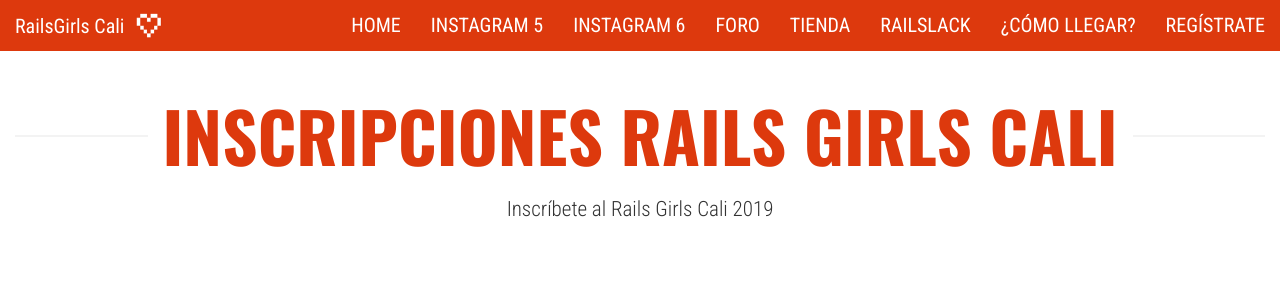
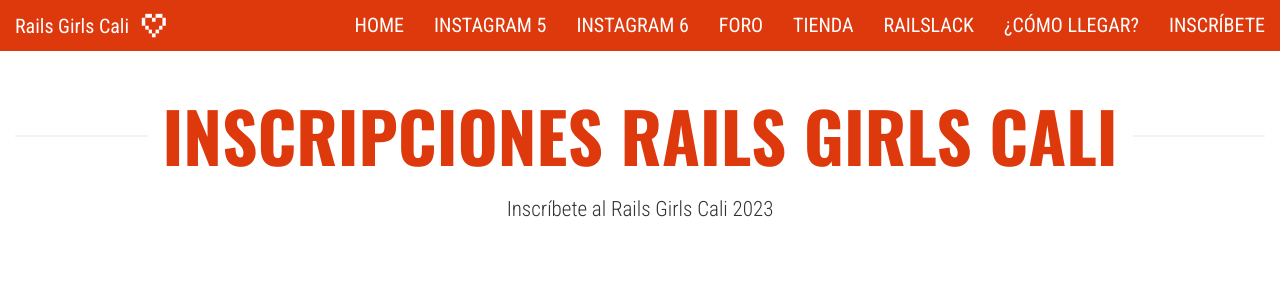
Before and after one commit to railsgirls-cali/railsgirls-cali.github.io, a Jekyll site: the page built from _pages/registro.md, in a window 1280 px wide and 900 px high. Shown: the top 306 px of the window. Built offline with Jekyll 4.4.1, drawn with Linux system fonts in a browser that asks for light colours; nearby versions of some CDN libraries; some of the changed text lies outside the part shown.

Commit message:
updated RG Cali version text and embed form by 2023 version

```diff
--- a/_data/global.yml
+++ b/_data/global.yml
@@ -1,9 +1,9 @@
 # Site Settings
-title: 'RailsGirls Cali'
+title: 'Rails Girls Cali'
 description: 'Aquí encontrarás las guías de nuestros talleres.'
 url: 'https://railsgirlscali.com' # the base hostname & protocol for your site
-footer_text: 'Rails Girls Cali 2022'
-new_event_message: 'Inscríbete a Rails Girls Cali 2022 <a target="_blank" href="http://bit.ly/2o26wvV">aquí</a>'
+footer_text: 'Rails Girls Cali 2023'
+new_event_message: 'Inscríbete a Rails Girls Cali 2023 <a target="_blank" href="https://forms.gle/qmABhrjA3nSGS8T18">aquí</a>'
 
 # Admin Settings
 admin_name: 'Juan Roa'
--- a/_data/nav.yml
+++ b/_data/nav.yml
@@ -6,4 +6,4 @@ main:
     - { url: '/tienda', text: 'Tienda' }
     - { url: '/slack', text: 'Railslack' }
     - { url: '/location', text: '¿Cómo llegar?' }
-    - { url: '/registro', text: 'Regístrate' }
+    - { url: '/registro', text: 'Inscríbete' }
--- a/_pages/registro.md
+++ b/_pages/registro.md
@@ -1,13 +1,13 @@
 ---
 layout: inner
 title: Inscripciones Rails Girls Cali
-lead_text: Inscríbete al Rails Girls Cali 2019
+lead_text: Inscríbete al Rails Girls Cali 2023
 permalink: /registro/
 ---
 <div class="row">
     <div class="text-center col-xs-12">
         <iframe
-        src="https://docs.google.com/forms/d/e/1FAIpQLSdHBYnhHdZb7jm4GjBPAopwd4U7iyZYG1f_S9eW_T8c0iDr6Q/viewform?embedded=true"
+        src="https://docs.google.com/forms/d/e/1FAIpQLSfz5IKQmtqniah5dEsKbPX1U7Igq1pDQFH1xjiuHSrOn08CIw/viewform?embedded=true"
          width="100%" height="3500" frameborder="0" marginheight="0" marginwidth="0">Loading…</iframe>
     </div>
 </div>
```
Also changed, not shown: 1 other file.
